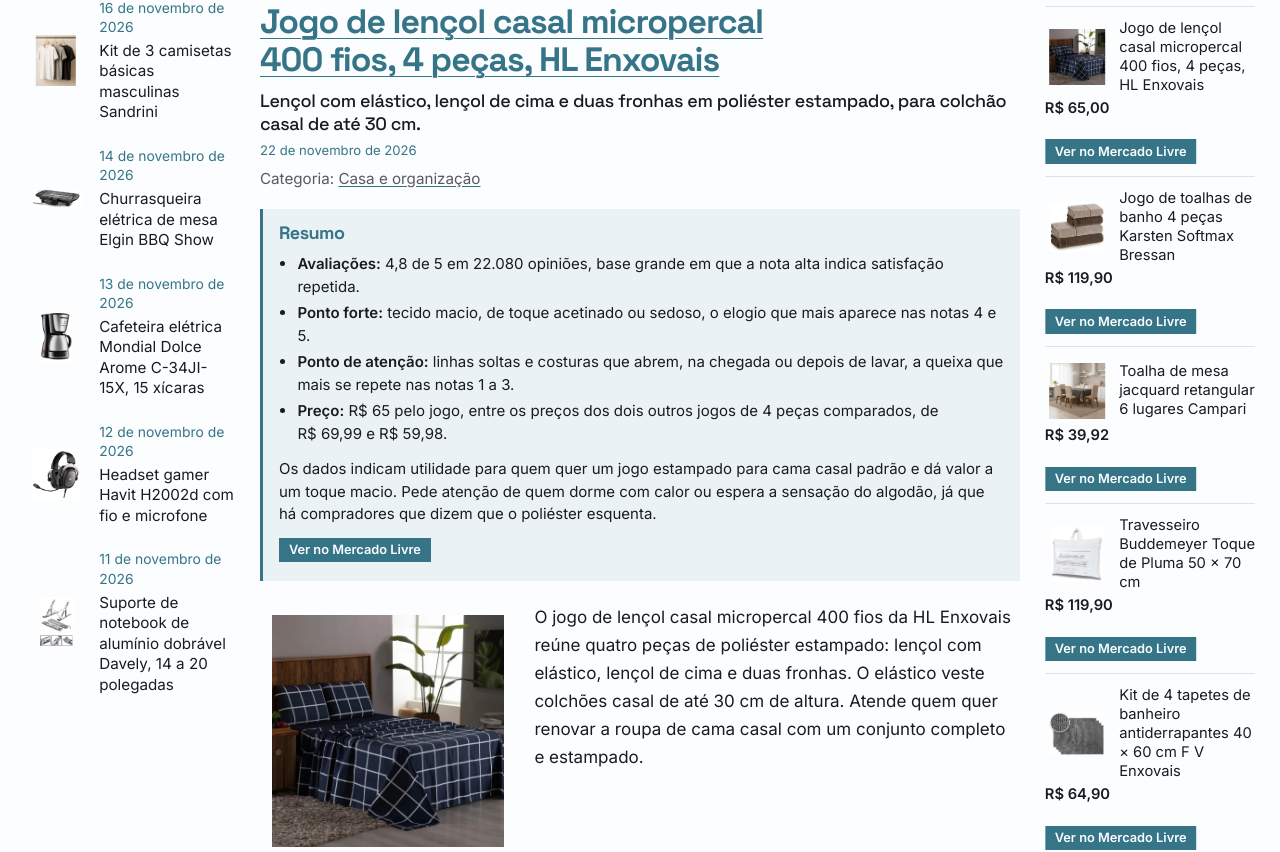
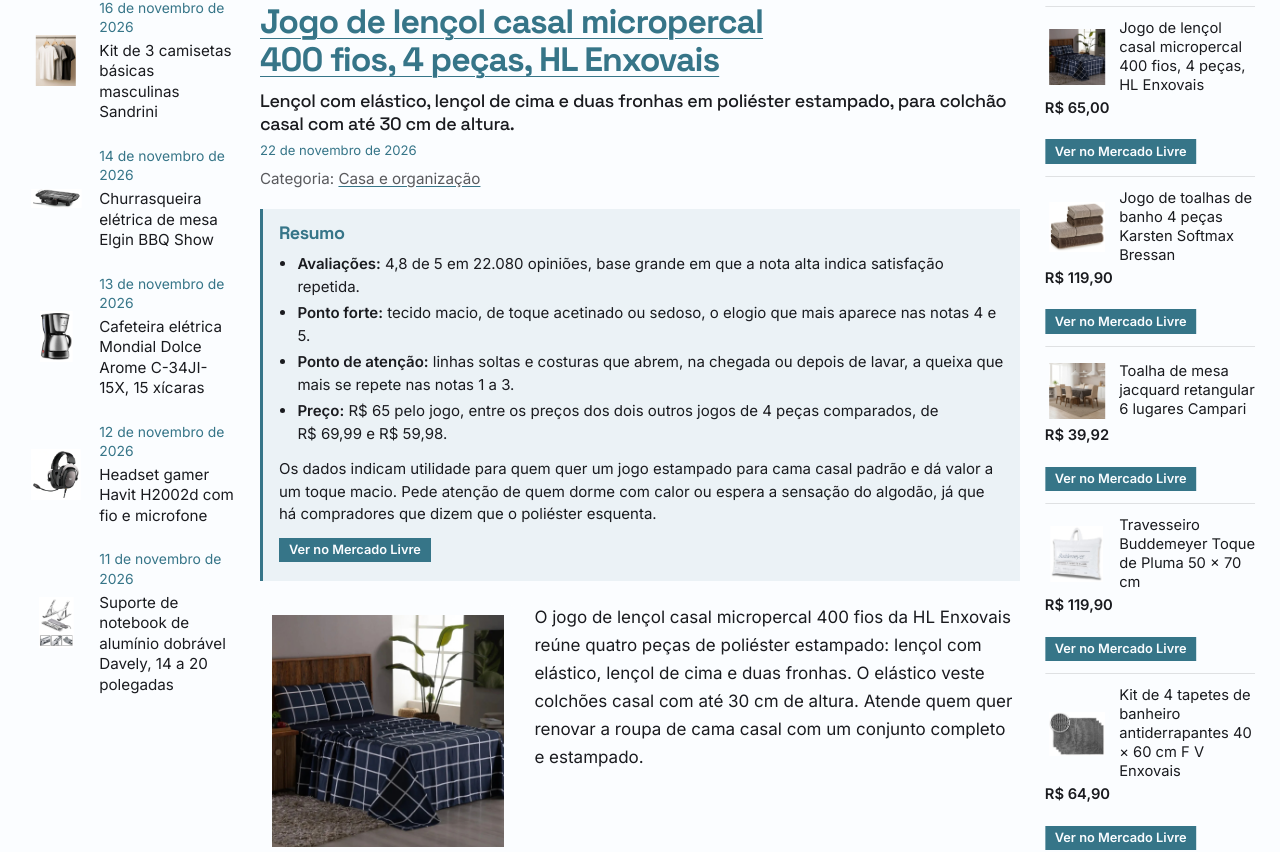
Before and after one commit to sonnaranalises/sonnar, a Jekyll site: the page built from _posts/2026-11-22-jogo-lencol-casal-micropercal-hl-enxovais.md, in a window 1280 px wide and 1400 px high. Shown: the part 139-991 px from the top of the window. Built offline with Jekyll 4.4.1, drawn with Linux system fonts in a browser that asks for light colours.

Commit message:
Deixa explícita a altura do colchão no lençol.
Co-authored-by: sonnaranalises <sonnaranalises@users.noreply.github.com>

```diff
--- a/_posts/2026-11-22-jogo-lencol-casal-micropercal-hl-enxovais.md
+++ b/_posts/2026-11-22-jogo-lencol-casal-micropercal-hl-enxovais.md
@@ -2,7 +2,7 @@
 layout: post
 example: false
 title: "Jogo de lençol casal micropercal 400 fios, 4 peças, HL Enxovais"
-subtitle: "Lençol com elástico, lençol de cima e duas fronhas em poliéster estampado, para colchão casal de até 30 cm."
+subtitle: "Lençol com elástico, lençol de cima e duas fronhas em poliéster estampado, para colchão casal com até 30 cm de altura."
 date: 2026-11-22 14:00:00 -0300
 summary: "Jogo de lençol casal micropercal 400 fios, 4 peças, HL Enxovais: nota 4,8 em 22.080 opiniões, tecido macio nos elogios, acabamento das costuras nas críticas."
 description: "Jogo de lençol casal micropercal 400 fios, 4 peças, HL Enxovais: ficha, avaliações, o que dizem os compradores e preço do jogo frente a jogos equivalentes."
@@ -101,7 +101,7 @@ fontes:
   coleta: "22/11/2026, até 13h37"
   equivalentes: "jogos de lençol casal de 4 peças e 400 fios, de poliéster, vendidos no Mercado Livre, com nota de 4,7 a 4,8, pelo preço do jogo"
 ---
-O jogo de lençol casal micropercal 400 fios da HL Enxovais reúne quatro peças de poliéster estampado: lençol com elástico, lençol de cima e duas fronhas. O elástico veste colchões casal de até 30 cm de altura. Atende quem quer renovar a roupa de cama casal com um conjunto completo e estampado.
+O jogo de lençol casal micropercal 400 fios da HL Enxovais reúne quatro peças de poliéster estampado: lençol com elástico, lençol de cima e duas fronhas. O elástico veste colchões casal com até 30 cm de altura. Atende quem quer renovar a roupa de cama casal com um conjunto completo e estampado.
 
 - **Peças:** lençol com elástico, lençol de cima e 2 fronhas.
 - **Medidas:** 188 × 138 cm (com elástico), 245 × 195 cm (de cima) e fronhas de 70 × 50 cm.
```
